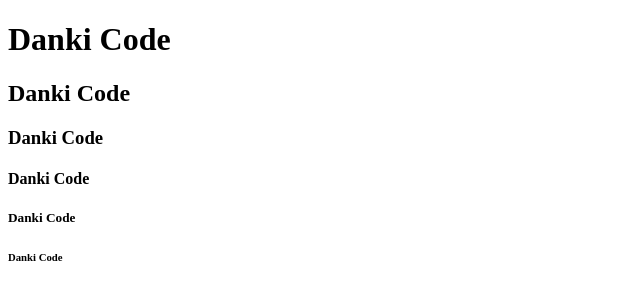
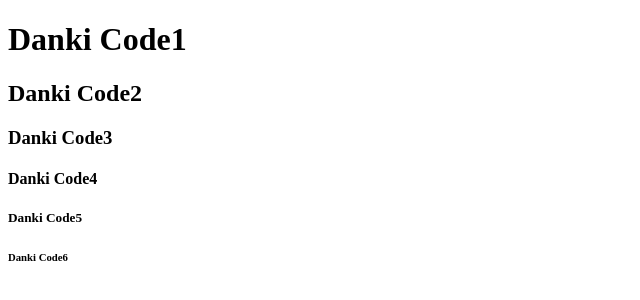
Before and after one commit to GuilhermeBritoPereira/Projetos, a plain HTML site: page HTML Moderno/index.html in a window 1280 px wide. Shown: the full height of the page, 0-640 px from the left. Drawn offline with Linux system fonts and the light colour scheme.

Commit message:
Criando primeira página web heading tags

```diff
--- a/HTML Moderno/index.html
+++ b/HTML Moderno/index.html
@@ -6,12 +6,12 @@
     <title>Primeira aula Danki Code</title>
 </head>
 <body>
-    <h1>Danki Code</h1>
-    <h2>Danki Code</h2>
-    <h3>Danki Code</h3>
-    <h4>Danki Code</h4>
-    <h5>Danki Code</h5>
-    <h6>Danki Code</h6>
+    <h1>Danki Code1</h1>
+    <h2>Danki Code2</h2>
+    <h3>Danki Code3</h3>
+    <h4>Danki Code4</h4>
+    <h5>Danki Code5</h5>
+    <h6>Danki Code6</h6>
 
 </body>
 </html>
```
